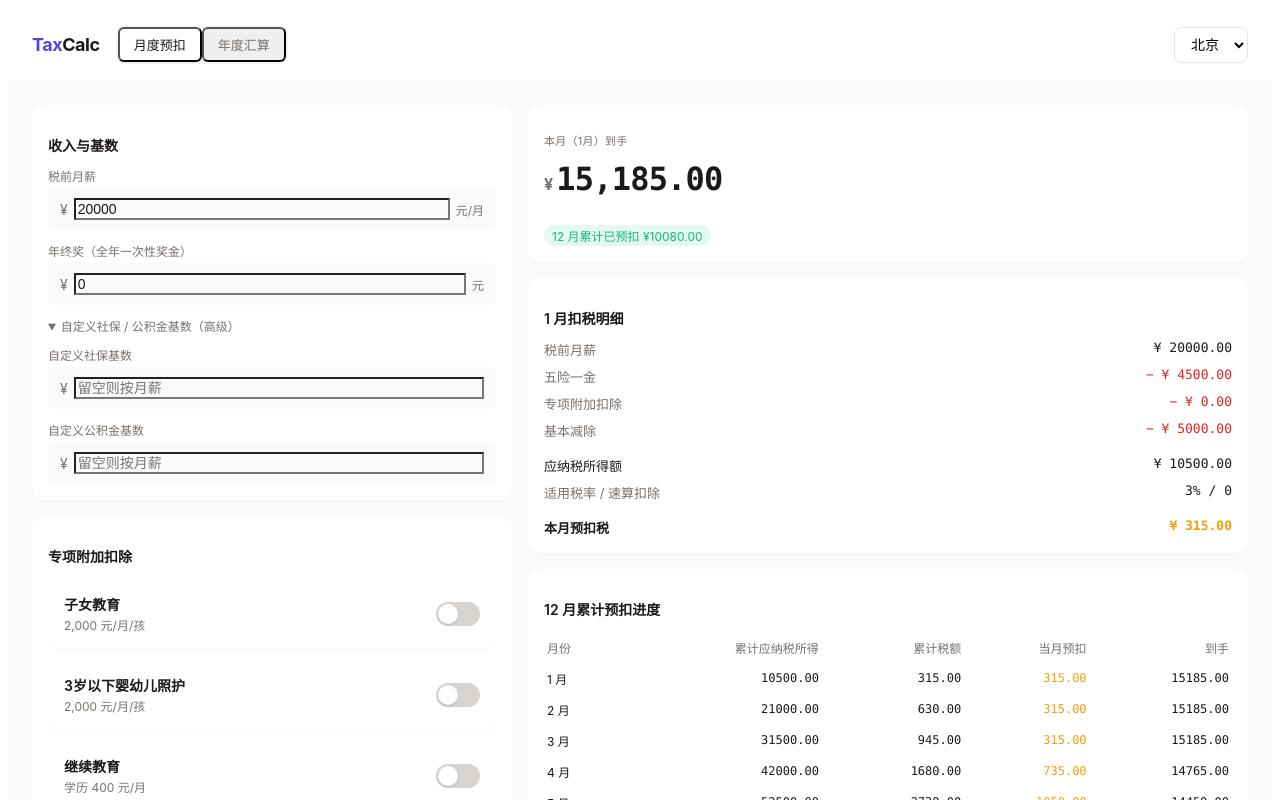
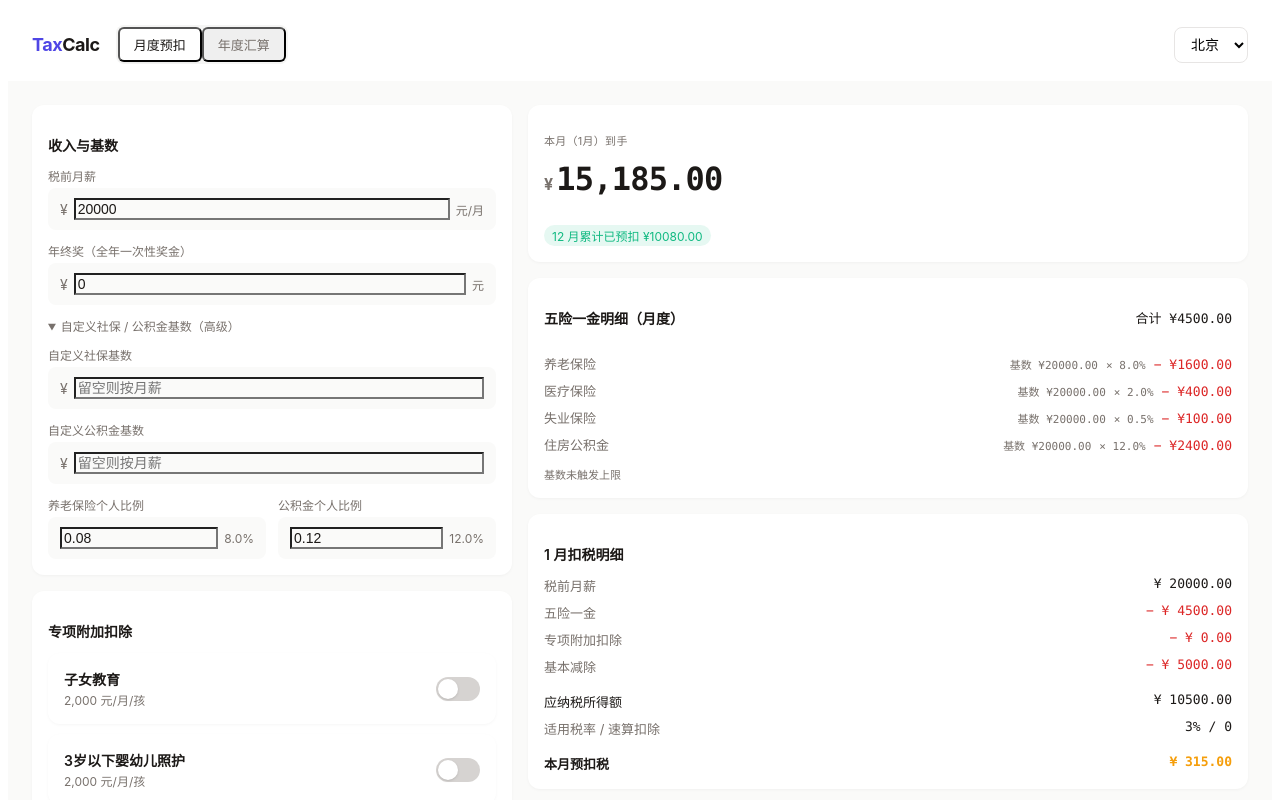
Before and after one commit to sukanka/TaxCalc, a Vue app: page / in a window 1280 px wide. Both pictures are taken after a click on the heading "自定义社保 / 公积金基数（高级）". Shown: the top 800 px of the page. Built offline with nearby package versions, Linux system fonts and the light colour scheme.

Commit message:
feat: UI 展示五险一金明细 + 养老/公积金比例可调

```diff
--- a/src/App.vue
+++ b/src/App.vue
@@ -31,6 +31,7 @@ watch(
     JSON.stringify(input.reliefs),
     settings.cityId,
     settings.housingFundRatio,
+    settings.pensionRatio,
   ],
   recompute,
   { deep: true }
--- a/src/components/input/SalaryPanel.vue
+++ b/src/components/input/SalaryPanel.vue
@@ -1,9 +1,11 @@
 <script setup lang="ts">
 import { storeToRefs } from 'pinia';
 import { useInputStore } from '@/stores/inputStore';
+import { useSettingsStore } from '@/stores/settingsStore';
 import NumberInput from '../shared/NumberInput.vue';
 
 const input = useInputStore();
+const settings = useSettingsStore();
 const { monthlySalary, customSocialBase, customHousingFundBase, annualBonus } = storeToRefs(input);
 </script>
 
@@ -30,6 +32,38 @@ const { monthlySalary, customSocialBase, customHousingFundBase, annualBonus } =
             placeholder="留空则按月薪"
             prefix="¥"
           />
+          <div class="grid grid-cols-2 gap-12px mt-4px">
+            <label class="block">
+              <span class="text-12px text-mute mb-4px block">养老保险个人比例</span>
+              <div class="flex items-center gap-6px px-12px py-10px bg-stone-50 rounded-8px">
+                <input
+                  type="number"
+                  step="0.01"
+                  min="0"
+                  max="0.12"
+                  :value="settings.pensionRatio"
+                  class="flex-1 bg-transparent outline-none text-14px text-ink"
+                  @input="settings.pensionRatio = parseFloat(($event.target as HTMLInputElement).value) || 0"
+                />
+                <span class="text-mute text-12px">{{ ((settings.pensionRatio ?? 0) * 100).toFixed(1) }}%</span>
+              </div>
+            </label>
+            <label class="block">
+              <span class="text-12px text-mute mb-4px block">公积金个人比例</span>
+              <div class="flex items-center gap-6px px-12px py-10px bg-stone-50 rounded-8px">
+                <input
+                  type="number"
+                  step="0.01"
+                  min="0"
+                  max="0.25"
+                  :value="settings.housingFundRatio"
+                  class="flex-1 bg-transparent outline-none text-14px text-ink"
+                  @input="settings.housingFundRatio = parseFloat(($event.target as HTMLInputElement).value) || 0"
+                />
+                <span class="text-mute text-12px">{{ ((settings.housingFundRatio ?? 0) * 100).toFixed(1) }}%</span>
+              </div>
+            </label>
+          </div>
         </div>
       </details>
     </div>
--- a/src/components/result/AnnualResult.vue
+++ b/src/components/result/AnnualResult.vue
@@ -3,6 +3,7 @@ import { computed } from 'vue';
 import { useResultStore } from '@/stores/resultStore';
 import AnimatedNumber from '../shared/AnimatedNumber.vue';
 import BonusComparison from './BonusComparison.vue';
+import SocialInsuranceDetail from './SocialInsuranceDetail.vue';
 
 const result = useResultStore();
 const summary = computed(() => result.summary);
@@ -37,6 +38,8 @@ const summary = computed(() => result.summary);
       </div>
     </section>
 
+    <SocialInsuranceDetail />
+
     <BonusComparison />
   </div>
 </template>
--- a/src/components/result/MonthlyResult.vue
+++ b/src/components/result/MonthlyResult.vue
@@ -2,6 +2,7 @@
 import { computed } from 'vue';
 import { useResultStore } from '@/stores/resultStore';
 import AnimatedNumber from '../shared/AnimatedNumber.vue';
+import SocialInsuranceDetail from './SocialInsuranceDetail.vue';
 
 const result = useResultStore();
 
@@ -23,6 +24,8 @@ const lastMonth = computed(() => result.summary?.monthly[11]);
         </span>
       </div>
     </section>
+
+    <SocialInsuranceDetail />
 
     <section class="card">
       <h3 class="text-14px font-semibold text-ink mb-12px">1 月扣税明细</h3>
--- /dev/null
+++ b/src/components/result/SocialInsuranceDetail.vue
@@ -0,0 +1,57 @@
+<script setup lang="ts">
+import { computed } from 'vue';
+import { useResultStore } from '@/stores/resultStore';
+
+const result = useResultStore();
+const si = computed(() => result.summary?.socialInsurance);
+
+const fmtPercent = (r: number) => `${(r * 100).toFixed(1)}%`;
+</script>
+
+<template>
+  <section v-if="si" class="card">
+    <div class="flex items-center justify-between mb-12px">
+      <h3 class="text-14px font-semibold text-ink">五险一金明细（月度）</h3>
+      <span class="text-13px font-mono text-ink">合计 ¥{{ si.total }}</span>
+    </div>
+
+    <div class="space-y-8px text-13px">
+      <div class="grid grid-cols-[1fr_auto_auto_auto] gap-8px items-baseline">
+        <span class="text-mute">养老保险</span>
+        <span class="text-11px text-mute font-mono">基数 ¥{{ si.details.pension.base }}</span>
+        <span class="text-11px text-mute font-mono">× {{ fmtPercent(si.details.pension.rate) }}</span>
+        <span class="font-mono text-danger">− ¥{{ si.details.pension.amount }}</span>
+      </div>
+      <div class="grid grid-cols-[1fr_auto_auto_auto] gap-8px items-baseline">
+        <span class="text-mute">医疗保险</span>
+        <span class="text-11px text-mute font-mono">基数 ¥{{ si.details.medical.base }}</span>
+        <span class="text-11px text-mute font-mono">× {{ fmtPercent(si.details.medical.rate) }}</span>
+        <span class="font-mono text-danger">− ¥{{ si.details.medical.amount }}</span>
+      </div>
+      <div class="grid grid-cols-[1fr_auto_auto_auto] gap-8px items-baseline">
+        <span class="text-mute">失业保险</span>
+        <span class="text-11px text-mute font-mono">基数 ¥{{ si.details.unemployment.base }}</span>
+        <span class="text-11px text-mute font-mono">× {{ fmtPercent(si.details.unemployment.rate) }}</span>
+        <span class="font-mono text-danger">− ¥{{ si.details.unemployment.amount }}</span>
+      </div>
+      <div class="grid grid-cols-[1fr_auto_auto_auto] gap-8px items-baseline">
+        <span class="text-mute">住房公积金</span>
+        <span class="text-11px text-mute font-mono">基数 ¥{{ si.details.housingFund.base }}</span>
+        <span class="text-11px text-mute font-mono">× {{ fmtPercent(si.details.housingFund.rate) }}</span>
+        <span class="font-mono text-danger">− ¥{{ si.details.housingFund.amount }}</span>
+      </div>
+    </div>
+
+    <div class="mt-12px flex flex-wrap gap-8px">
+      <span v-if="si.socialBaseCapped" class="text-11px px-8px py-2px bg-warn/10 text-warn rounded-full">
+        ⚠ 社保基数已按上限封顶（¥{{ si.socialBaseUsed }}）
+      </span>
+      <span v-if="si.housingFundBaseCapped" class="text-11px px-8px py-2px bg-warn/10 text-warn rounded-full">
+        ⚠ 公积金基数已按上限封顶（¥{{ si.housingFundBaseUsed }}）
+      </span>
+      <span v-if="!si.socialBaseCapped && !si.housingFundBaseCapped" class="text-11px text-mute">
+        基数未触发上限
+      </span>
+    </div>
+  </section>
+</template>
```
